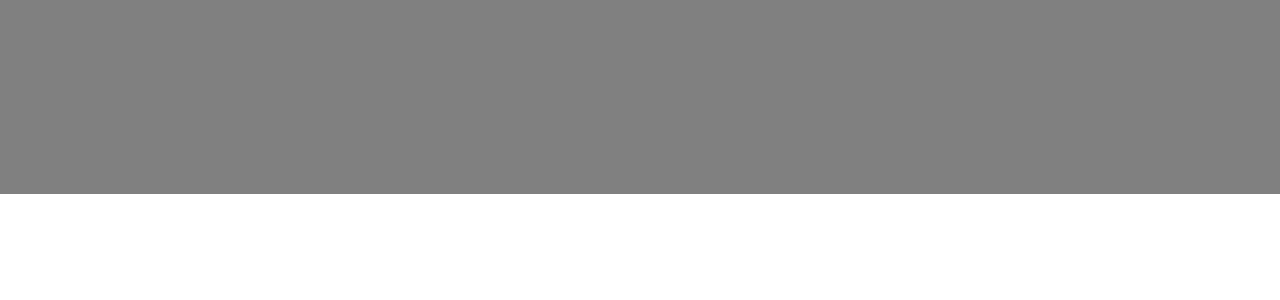
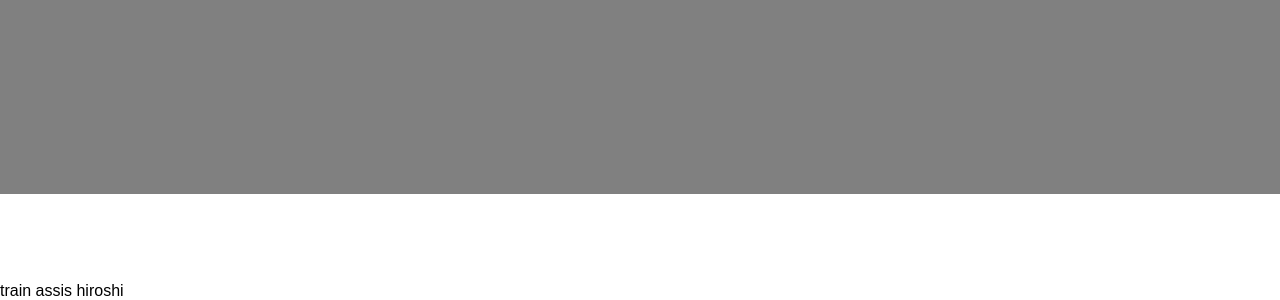
Before and after one commit to Arno-Kolkiewicz/developpement-du-site, a website built with Parcel: page src/index.html in a window 1280 px wide. Shown: the part 1494-1794 px from the top of the page. Built offline with nearby package versions, Linux system fonts and the light colour scheme; a web font is replaced by a local one.

Commit message:
html main section-train-seat v1

```diff
--- a/src/index.html
+++ b/src/index.html
@@ -40,6 +40,11 @@
       <div class="section-video">
 
       </div>
+      <div class="section-train-seat object-wrapper-right">
+        <div class="object object-">
+          train assis hiroshi
+        </div>
+      </div>
     </main>
 
     <script src="js/main.js" type="module"></script>
```
